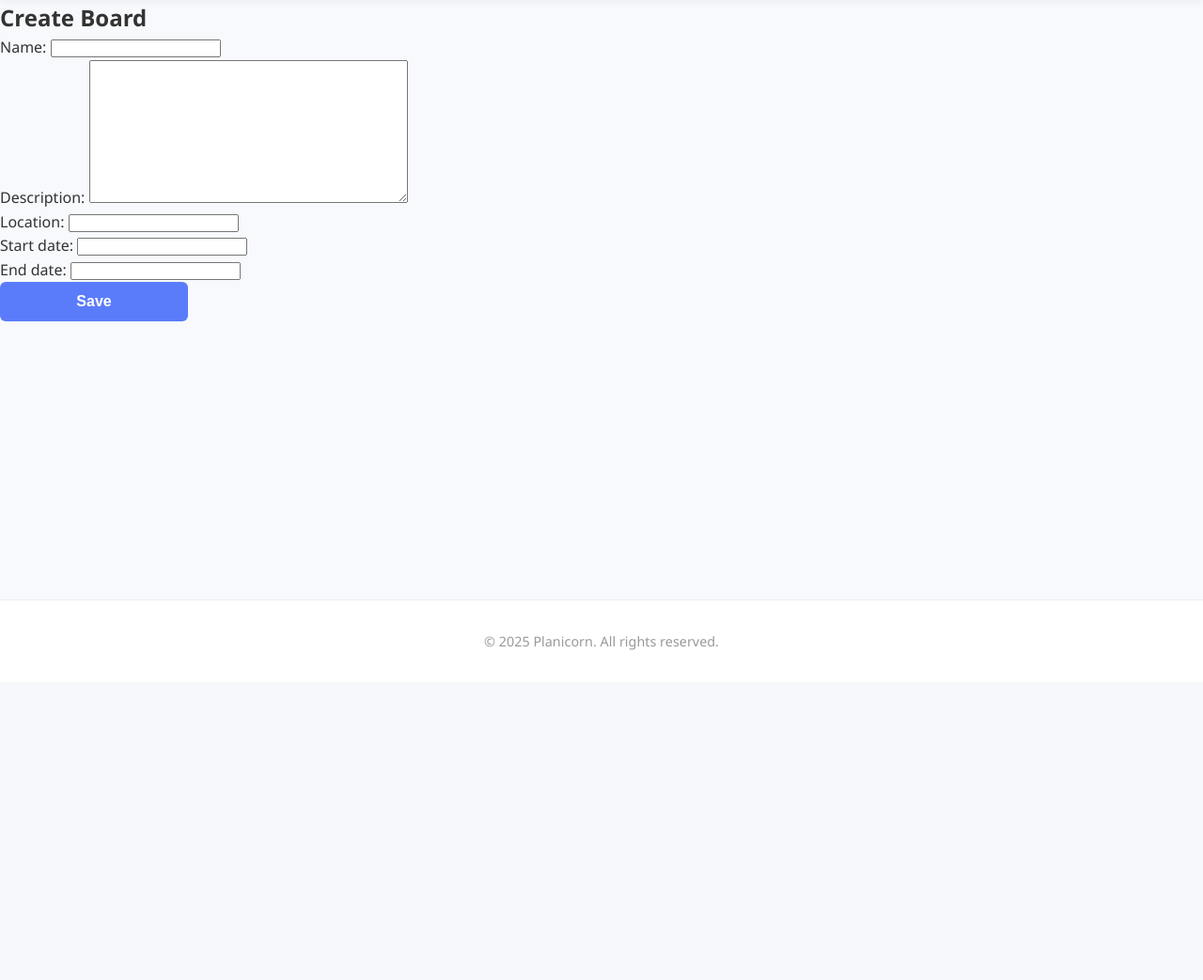
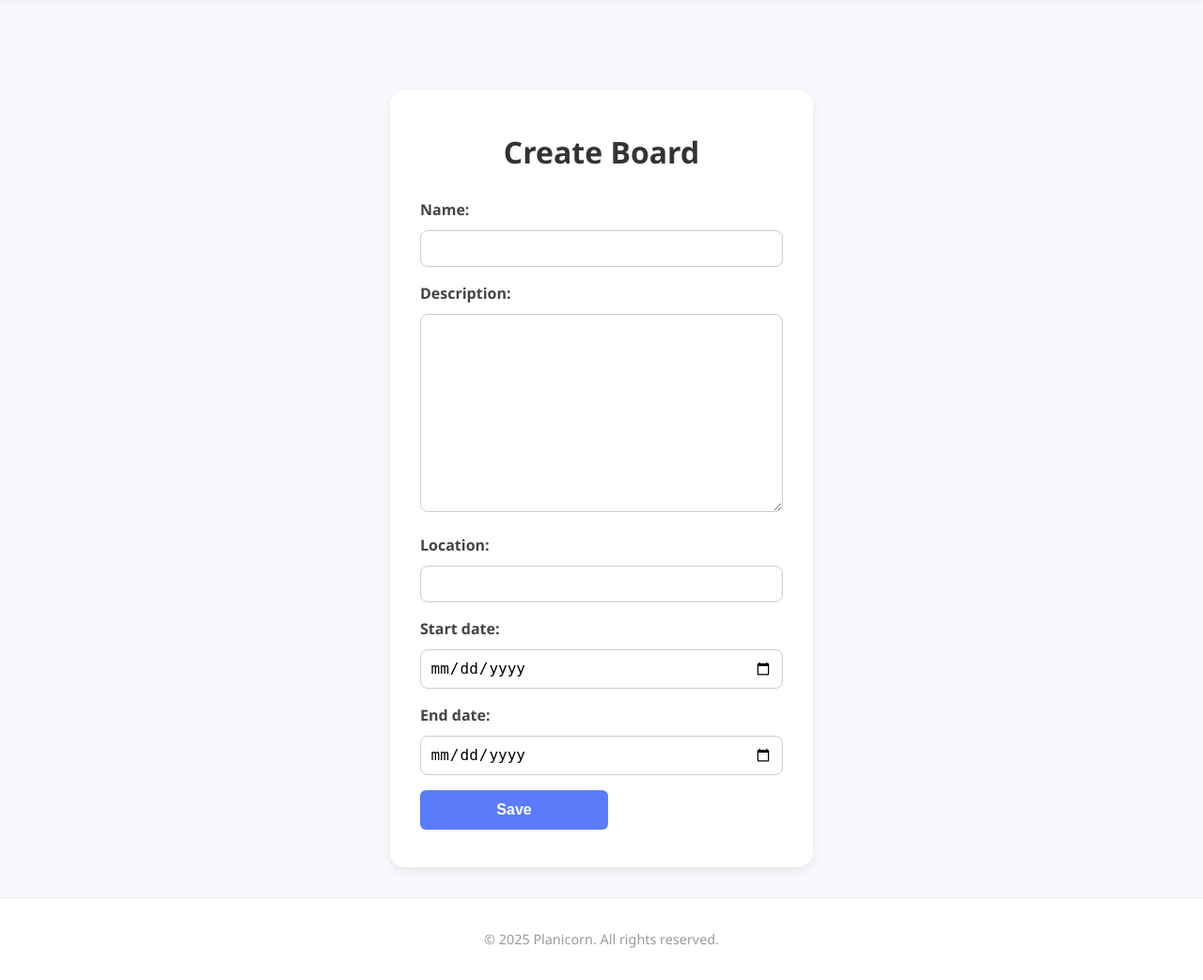
Before and after one commit to skovakina/planicorn, a Django app: page /boards/create/ in a window 1280 px wide. Shown: the part 74-1117 px from the top of the page at 94% size. Before the commit the page ends 766 px from the top, so only its background shows below. Run offline with Django 5.2, Linux system fonts and the light colour scheme; the visitor is signed in with stand-in values (Sample User, id 1).

Commit message:
feat: board form

```diff
--- a/main_app/forms.py
+++ b/main_app/forms.py
@@ -5,6 +5,10 @@ class BoardForm(forms.ModelForm):
     class Meta:
         model = Board
         fields = ['name', 'description', 'location', 'start_date', 'end_date']
+        widgets = {
+            'start_date': forms.DateInput(attrs={'type': 'date'}),
+            'end_date': forms.DateInput(attrs={'type': 'date'}),
+        }
 
 class EventForm(forms.ModelForm):
     new_tag = forms.CharField(required=False, help_text="New tag name (optional).")
--- a/main_app/static/css/styles.css
+++ b/main_app/static/css/styles.css
@@ -339,3 +339,63 @@ body {
 .create-event-button:hover {
     background-color: #3a5de0;
 }
+
+/* forms */
+
+.form-section {
+    display: flex;
+    justify-content: center;
+    align-items: center;
+    background-color: #f7f9fc;
+    margin-top: 4rem;
+    padding: 2rem;
+}
+
+.form-container {
+    width: 100%;
+    max-width: 450px;
+    background-color: #ffffff;
+    padding: 2.5rem 2rem;
+    border-radius: 1rem;
+    display: flex;
+    flex-direction: column;
+    align-items: center;
+    gap: 1.5rem;
+    box-shadow: 0 4px 12px rgba(0, 0, 0, 0.08);
+}
+
+.form-header {
+    font-size: 2rem;
+    font-weight: bold;
+    color: #333;
+    text-align: center;
+}
+
+.form-main {
+    width: 100%;
+}
+
+.form-main label {
+    display: block;
+    margin-bottom: 0.5rem;
+    font-weight: 600;
+    font-size: 1rem;
+    color: #444;
+}
+
+.form-main input,
+.form-main select,
+.form-main textarea {
+    width: 100%;
+    padding: 0.6rem;
+    border: 1px solid #ccc;
+    border-radius: 8px;
+    font-size: 1rem;
+    margin-bottom: 1rem;
+}
+
+.form-main-error {
+    color: #e05b5b;
+    font-size: 0.9rem;
+    margin-top: 0.3rem;
+}
--- a/main_app/templates/boards/board_form.html
+++ b/main_app/templates/boards/board_form.html
@@ -4,13 +4,16 @@
 
 {% block content %}
 <section class="form-section">
+    <div class="form-container">
     <h1 class="form-header">{{ title }}</h1>
-    <form method="post" class="board-form">
+    <form method="post" class="form-main">
         {% csrf_token %}
         {{ form.as_p }}
         <button type="submit" class="button-primary">
             Save
         </button>
     </form>
+    </div>
+
 </section>
 {% endblock %}
```
